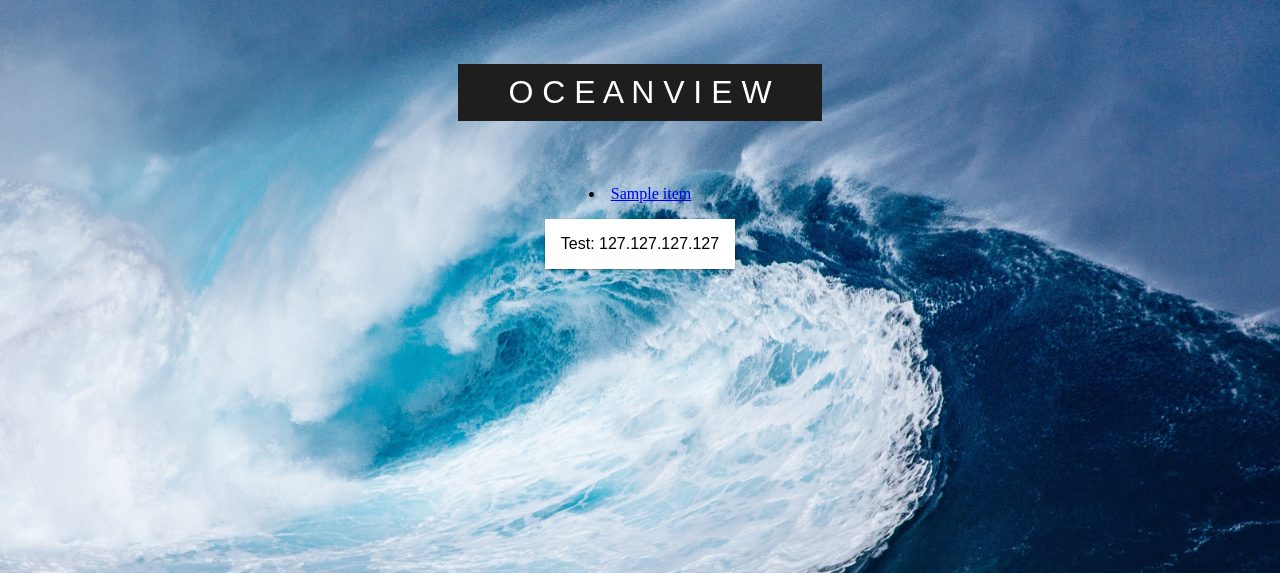
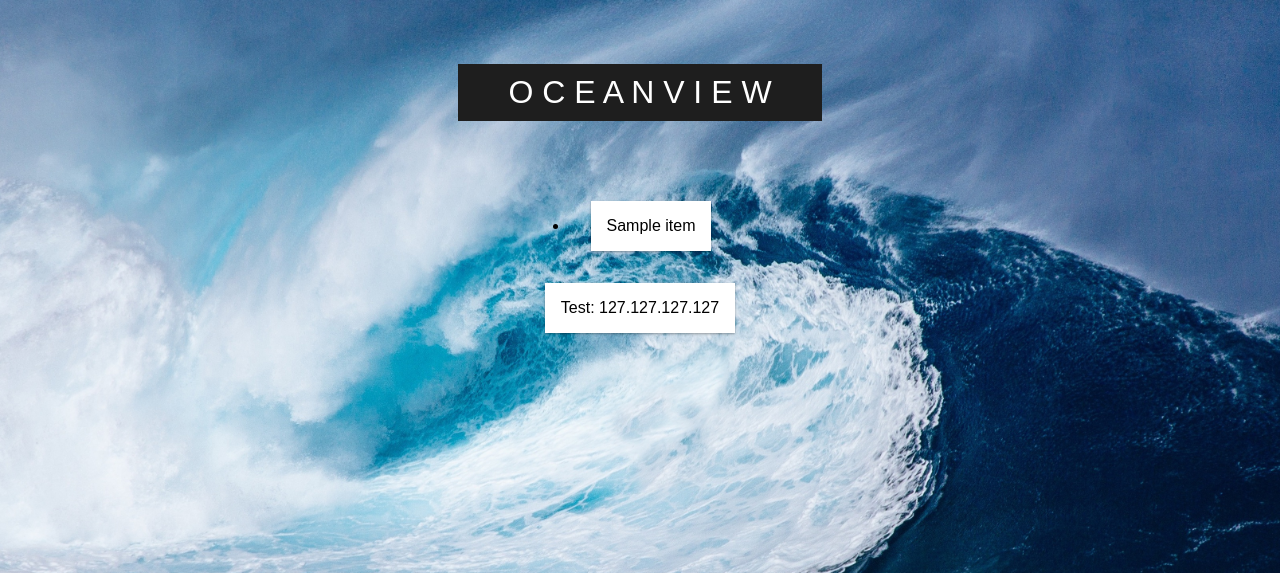
Before and after one commit to Milkshak3s/OCEANVIEW, a Python web app: template oceanview/templates/index.html in a window 1280 px wide. Shown: the top 573 px of the page. Run offline with Jinja, Linux system fonts and the light colour scheme; the template is opened without the code that fills it: most values are stand-ins (such as "Sample title", 1, 10 or a date in 2020).

Commit message:
Cleaned up index

```diff
--- a/oceanview/templates/index.html
+++ b/oceanview/templates/index.html
@@ -12,7 +12,13 @@
         </div>
         <div class="targets">
             {% for item in hosts %}
-            <li><a href="overview/{{ item }}">{{ item }}</a></li>
+            <li>
+                <a class="target altitude1 hoverlift hoverlift3" href="overview/{{ item }}">
+                    <span>
+                        {{ item }}
+                    </span>
+                </a>
+            </li>
             {% endfor %}
             <a class="target altitude1 hoverlift hoverlift3" href="overview/127.127.127.127">
                 <span>Test: 127.127.127.127</span>
```
